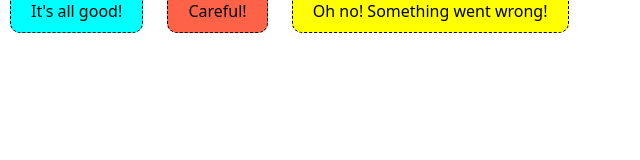
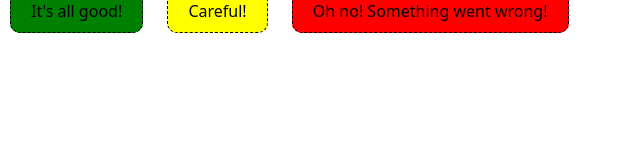
Before and after one commit to Hayeon-Lee/css-master, a website built with Vite: page index.html in a window 1280 px wide. Shown: the whole page, without its empty margins (0-640 px from the left). Built offline with nearby package versions, Linux system fonts and the light colour scheme.

Commit message:
SCSS: Mixins 정리와 적용

```diff
--- a/styles/style.scss
+++ b/styles/style.scss
@@ -5,24 +5,22 @@ body {
     Oxygen, Ubuntu, Cantarell, 'Open Sans', 'Helvetica Neue', sans-serif;
 }
 
-%alert {
+@mixin alert($bgColor) {
   margin: 10px;
   padding: 10px 20px;
   border-radius: 10px;
   border: 1px dashed black;
+  background-color: $bgColor;
 }
 
 .success{
-  @extend %alert;
-  background-color: aqua;
+  @include alert(green);
 }
 
 .error{
-  @extend %alert;
-  background-color: yellow;
+  @include alert(red);
 }
 
 .warning{
-  @extend %alert;
-  background-color: tomato;
+  @include alert(yellow);
 }
```
Also changed, not shown: 내용정리/03. SCSS/README.md.
